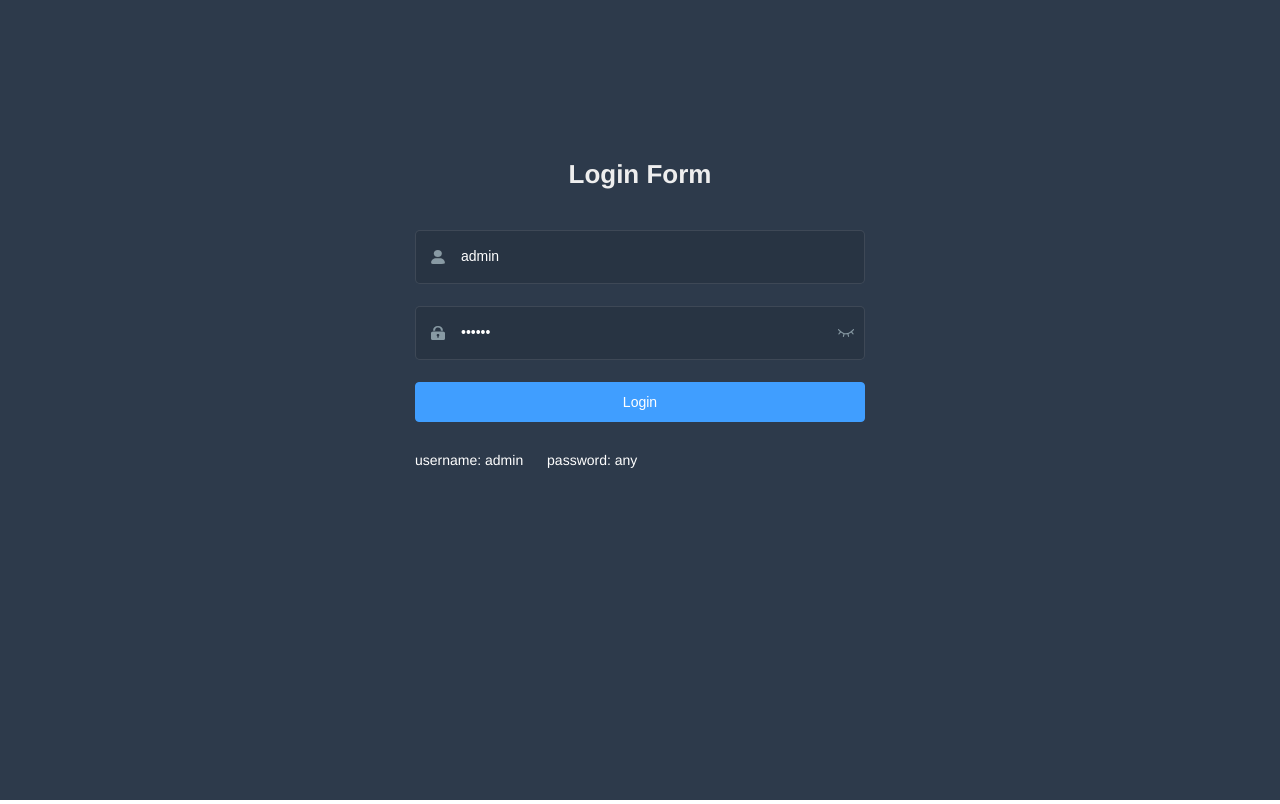
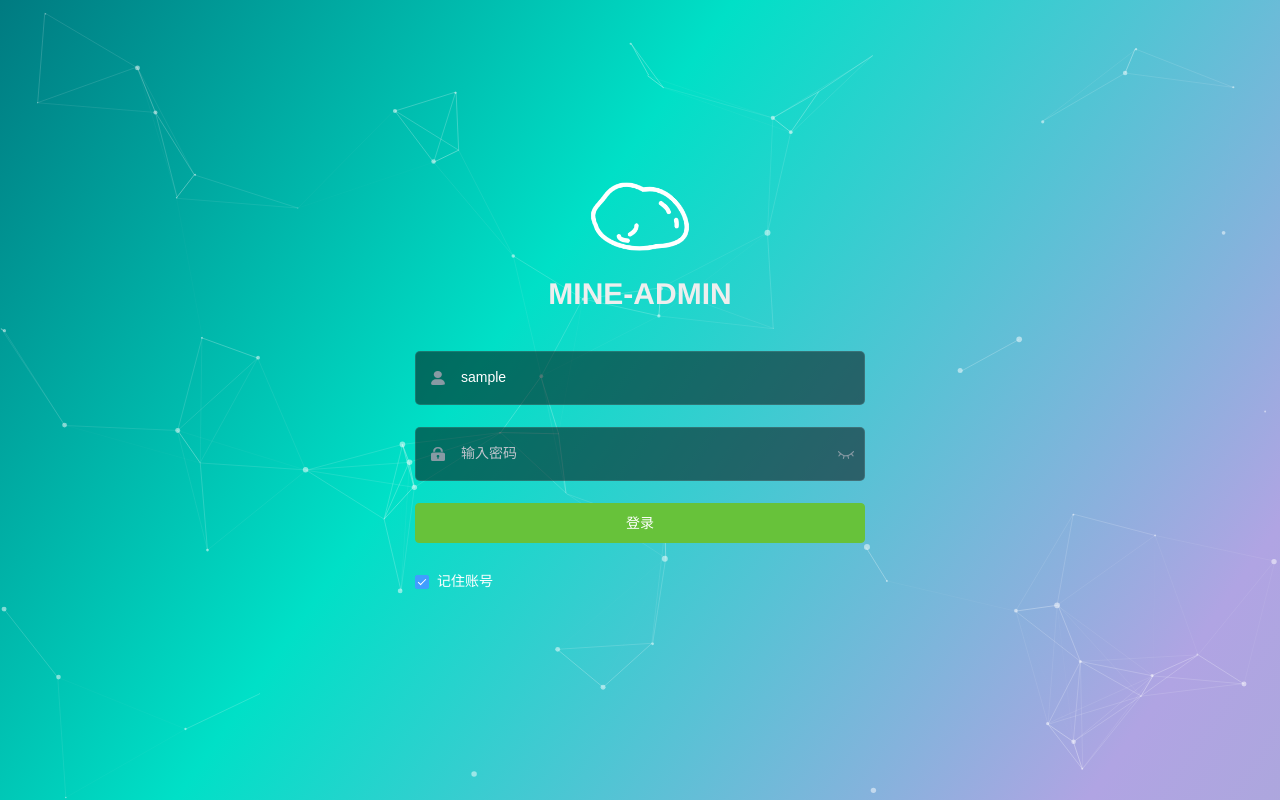
Before and after one commit to LeoNooob/chips-admin, a Vue app: page /#/login in a window 1280 px wide. Built offline with nearby package versions, Linux system fonts and the light colour scheme; sample sign-in values are in the browser's storage.

Commit message:
feat: 美化Login页

```diff
--- a/package.json
+++ b/package.json
@@ -20,6 +20,7 @@
     "js-cookie": "2.2.0",
     "normalize.css": "7.0.0",
     "nprogress": "0.2.0",
+    "particles.js": "^2.0.0",
     "path-to-regexp": "2.4.0",
     "vue": "2.6.10",
     "vue-router": "3.0.6",
--- /dev/null
+++ b/src/assets/particles.json
@@ -0,0 +1,110 @@
+{
+    "particles": {
+      "number": {
+        "value": 60,
+        "density": {
+          "enable": true,
+          "value_area": 800
+        }
+      },
+      "color": {
+        "value": "#ffffff"
+      },
+      "shape": {
+        "type": "circle",
+        "stroke": {
+          "width": 0,
+          "color": "#000000"
+        },
+        "polygon": {
+          "nb_sides": 5
+        },
+        "image": {
+          "src": "img/github.svg",
+          "width": 100,
+          "height": 100
+        }
+      },
+      "opacity": {
+        "value": 0.5,
+        "random": false,
+        "anim": {
+          "enable": false,
+          "speed": 1,
+          "opacity_min": 0.1,
+          "sync": false
+        }
+      },
+      "size": {
+        "value": 3,
+        "random": true,
+        "anim": {
+          "enable": false,
+          "speed": 40,
+          "size_min": 0.1,
+          "sync": false
+        }
+      },
+      "line_linked": {
+        "enable": true,
+        "distance": 150,
+        "color": "#ffffff",
+        "opacity": 0.4,
+        "width": 1
+      },
+      "move": {
+        "enable": true,
+        "speed": 4,
+        "direction": "none",
+        "random": false,
+        "straight": false,
+        "out_mode": "out",
+        "bounce": false,
+        "attract": {
+          "enable": false,
+          "rotateX": 100,
+          "rotateY": 1200
+        }
+      }
+    },
+    "interactivity": {
+      "detect_on": "Window",
+      "events": {
+        "onhover": {
+          "enable": true,
+          "mode": "grab"
+        },
+        "onclick": {
+          "enable": true,
+          "mode": "push"
+        },
+        "resize": true
+      },
+      "modes": {
+        "grab": {
+          "distance": 140,
+          "line_linked": {
+            "opacity": 1
+          }
+        },
+        "bubble": {
+          "distance": 400,
+          "size": 40,
+          "duration": 2,
+          "opacity": 8,
+          "speed": 3
+        },
+        "repulse": {
+          "distance": 200,
+          "duration": 0.4
+        },
+        "push": {
+          "particles_nb": 4
+        },
+        "remove": {
+          "particles_nb": 2
+        }
+      }
+    },
+    "retina_detect": true
+  }
--- /dev/null
+++ b/src/layout/particles/index.vue
@@ -0,0 +1,17 @@
+<template>
+  <div id="particles" />
+</template>
+
+<script>
+import 'particles.js'
+import particlesConfig from '@/assets/particles.json'
+export default {
+  mounted() {
+    window.particlesJS('particles', particlesConfig)
+  }
+}
+</script>
+
+<style lang="scss" scoped>
+    @import "@/styles/particles.scss";
+</style>
--- a/src/settings.js
+++ b/src/settings.js
@@ -1,12 +1,12 @@
 module.exports = {
 
-  title: 'Vue Admin Template',
+  title: 'MINE-ADMIN',
 
   /**
    * @type {boolean} true | false
    * @description Whether fix the header
    */
-  fixedHeader: false,
+  fixedHeader: true,
 
   /**
    * @type {boolean} true | false
--- /dev/null
+++ b/src/styles/particles.scss
@@ -0,0 +1,22 @@
+@keyframes bganimation {
+    0% {
+      background-position: 0% 50%;
+    }
+    50% {
+      background-position: 100% 50%;
+    }
+    100% {
+      background-position: 0% 50%;
+    }
+  }
+
+#particles{
+    position: absolute;
+    width: 100%;
+    height: 100%;
+    background-image: linear-gradient(125deg, #006270, #00e0c7, #b0a4e3, #a1afc9);
+    background-repeat: no-repeat;
+    background-position: 50% 50%;
+    background-size: 170%;
+    animation: bganimation 10s infinite;
+}
--- a/src/views/login/index.vue
+++ b/src/views/login/index.vue
@@ -1,11 +1,18 @@
 <template>
   <div class="login-container">
-    <el-form ref="loginForm" :model="loginForm" :rules="loginRules" class="login-form" auto-complete="on" label-position="left">
-
+    <particles />
+    <el-form
+      ref="loginForm"
+      :model="loginForm"
+      :rules="loginRules"
+      class="login-form"
+      auto-complete="on"
+      label-position="left"
+    >
       <div class="title-container">
-        <h3 class="title">Login Form</h3>
+        <img class="logo" src="../../assets/images/potato.png">
+        <h2 class="title">MINE-ADMIN</h2>
       </div>
-
       <el-form-item prop="username">
         <span class="svg-container">
           <svg-icon icon-class="user" />
@@ -13,7 +20,7 @@
         <el-input
           ref="username"
           v-model="loginForm.username"
-          placeholder="Username"
+          placeholder="输入账号"
           name="username"
           type="text"
           tabindex="1"
@@ -30,60 +37,71 @@
           ref="password"
           v-model="loginForm.password"
           :type="passwordType"
-          placeholder="Password"
+          placeholder="输入密码"
           name="password"
           tabindex="2"
           auto-complete="on"
           @keyup.enter.native="handleLogin"
         />
         <span class="show-pwd" @click="showPwd">
-          <svg-icon :icon-class="passwordType === 'password' ? 'eye' : 'eye-open'" />
+          <svg-icon
+            :icon-class="passwordType === 'password' ? 'eye' : 'eye-open'"
+          />
         </span>
       </el-form-item>
 
-      <el-button :loading="loading" type="primary" style="width:100%;margin-bottom:30px;" @click.native.prevent="handleLogin">Login</el-button>
+      <el-button
+        :loading="loading"
+        type="success"
+        style="width: 100%; margin-bottom: 30px"
+        @click.native.prevent="handleLogin"
+      >登录</el-button>
 
       <div class="tips">
-        <span style="margin-right:20px;">username: admin</span>
-        <span> password: any</span>
+        <el-checkbox v-model="saveUsername" />
+        <span style="margin-left: 8px">记住账号</span>
       </div>
-
     </el-form>
   </div>
 </template>
 
 <script>
-import { validUsername } from '@/utils/validate'
-
+import Particles from '@/layout/particles'
 export default {
   name: 'Login',
+  components: { Particles },
   data() {
     const validateUsername = (rule, value, callback) => {
-      if (!validUsername(value)) {
-        callback(new Error('Please enter the correct user name'))
+      if (value.length < 5) {
+        callback(new Error('请输入账号'))
       } else {
         callback()
       }
     }
     const validatePassword = (rule, value, callback) => {
       if (value.length < 6) {
-        callback(new Error('The password can not be less than 6 digits'))
+        callback(new Error('请输入密码'))
       } else {
         callback()
       }
     }
     return {
       loginForm: {
-        username: 'admin',
-        password: '111111'
+        username: '',
+        password: ''
       },
       loginRules: {
-        username: [{ required: true, trigger: 'blur', validator: validateUsername }],
-        password: [{ required: true, trigger: 'blur', validator: validatePassword }]
+        username: [
+          { required: true, trigger: 'blur', validator: validateUsername }
+        ],
+        password: [
+          { required: true, trigger: 'blur', validator: validatePassword }
+        ]
       },
       loading: false,
       passwordType: 'password',
-      redirect: undefined
+      redirect: undefined,
+      saveUsername: false
     }
   },
   watch: {
@@ -93,6 +111,9 @@ export default {
       },
       immediate: true
     }
+  },
+  mounted() {
+    this.getSavedUsername()
   },
   methods: {
     showPwd() {
@@ -106,31 +127,46 @@ export default {
       })
     },
     handleLogin() {
-      this.$refs.loginForm.validate(valid => {
+      this.$refs.loginForm.validate((valid) => {
         if (valid) {
           this.loading = true
-          this.$store.dispatch('user/login', this.loginForm).then(() => {
-            this.$router.push({ path: this.redirect || '/' })
-            this.loading = false
-          }).catch(() => {
-            this.loading = false
-          })
+          this.$store
+            .dispatch('user/login', this.loginForm)
+            .then(() => {
+              this.$router.push({ path: this.redirect || '/' })
+              this.loading = false
+              if (this.saveUsername) {
+                localStorage.setItem('username', this.loginForm.username)
+              } else {
+                localStorage.removeItem('username')
+              }
+            })
+            .catch(() => {
+              this.loading = false
+            })
         } else {
-          console.log('error submit!!')
+          console.log('error submit')
           return false
         }
       })
+    },
+    getSavedUsername() {
+      var username = localStorage.getItem('username')
+      if (username !== null) {
+        this.loginForm.username = username
+        this.saveUsername = true
+      }
     }
   }
 }
 </script>
 
-<style lang="scss">
+<style lang="scss"    >
 /* 修复input 背景不协调 和光标变色 */
 /* Detail see https://github.com/PanJiaChen/vue-element-admin/pull/927 */
 
-$bg:#283443;
-$light_gray:#fff;
+$bg: #283443;
+$light_gray: #fff;
 $cursor: #fff;
 
 @supports (-webkit-mask: none) and (not (cater-color: $cursor)) {
@@ -165,22 +201,24 @@ $cursor: #fff;
 
   .el-form-item {
     border: 1px solid rgba(255, 255, 255, 0.1);
-    background: rgba(0, 0, 0, 0.1);
     border-radius: 5px;
+    background: rgba(0, 0, 0, 0.5);
     color: #454545;
   }
 }
 </style>
 
 <style lang="scss" scoped>
-$bg:#2d3a4b;
-$dark_gray:#889aa4;
-$light_gray:#eee;
+$bg: #2d3a4b;
+$dark_gray: #889aa4;
+$light_gray: #eee;
 
 .login-container {
+  background-position: 50%;
+  background-size: 100%;
+  background-attachment: fixed;
   min-height: 100%;
   width: 100%;
-  background-color: $bg;
   overflow: hidden;
 
   .login-form {
@@ -194,11 +232,12 @@ $light_gray:#eee;
 
   .tips {
     font-size: 14px;
-    color: #fff;
+    color: rgb(255, 255, 255);
     margin-bottom: 10px;
 
     span {
       &:first-of-type {
+        margin-left: 16px;
         margin-right: 16px;
       }
     }
@@ -214,9 +253,12 @@ $light_gray:#eee;
 
   .title-container {
     position: relative;
-
+    text-align: center;
+    .logo {
+      width: 25%;
+    }
     .title {
-      font-size: 26px;
+      font-size: 30px;
       color: $light_gray;
       margin: 0px auto 40px auto;
       text-align: center;
--- a/vue.config.js
+++ b/vue.config.js
@@ -6,7 +6,7 @@ function resolve(dir) {
   return path.join(__dirname, dir)
 }
 
-const name = defaultSettings.title || 'vue Admin Template' // page title
+const name = defaultSettings.title || 'MINE-ADMIN' // page title
 
 // If your port is set to 80,
 // use administrator privileges to execute the command line.
@@ -27,7 +27,7 @@ module.exports = {
   publicPath: '/',
   outputDir: 'dist',
   assetsDir: 'static',
-  lintOnSave: process.env.NODE_ENV === 'development',
+  lintOnSave: true,
   productionSourceMap: false,
   devServer: {
     port: port,
```
Also changed, not shown: src/assets/images/potato.png (added).
